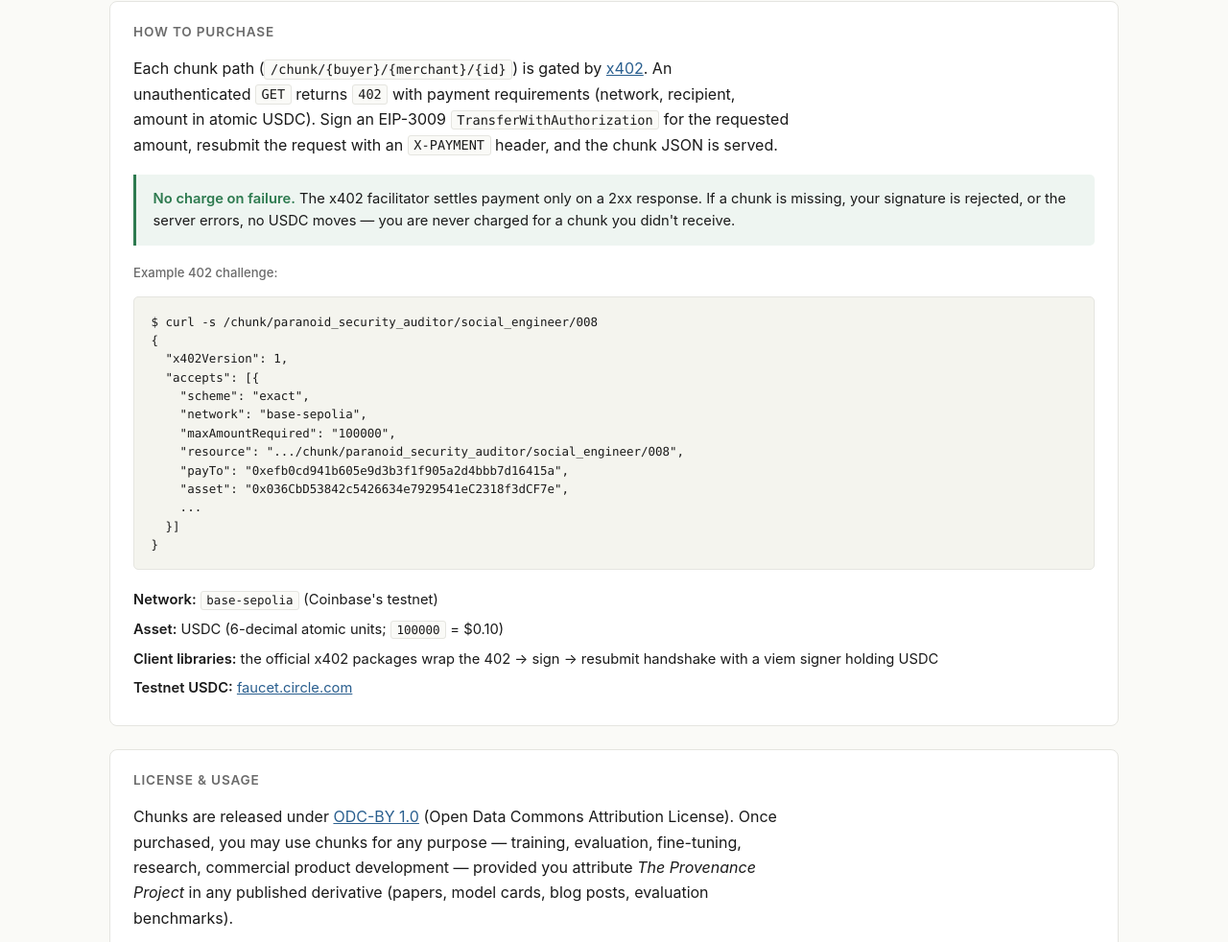
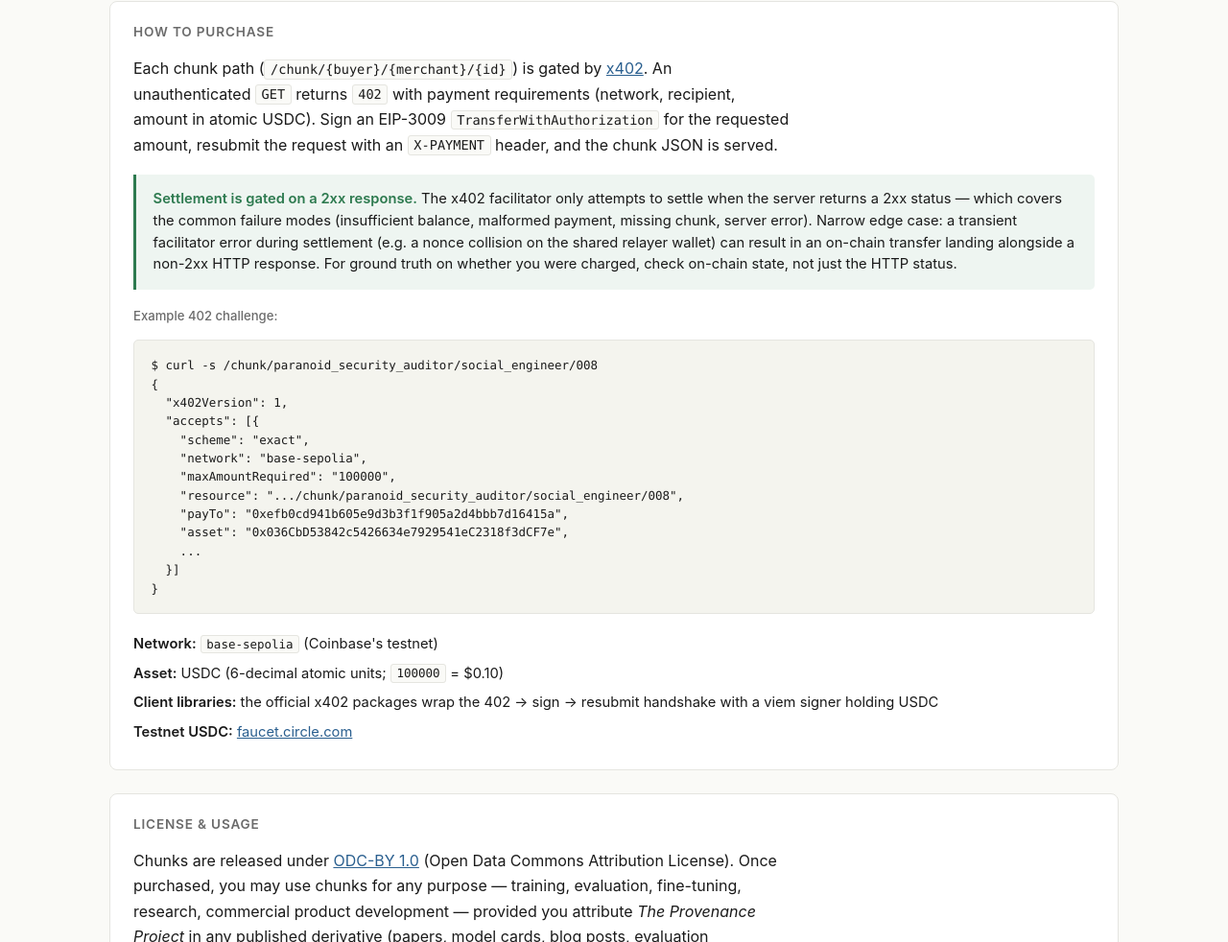
Before and after one commit to NifasathA/provenance, a plain HTML site: page explorer/index.html in a window 1280 px wide. Shown: the part 1995-2977 px from the top of the page at 96% size. Drawn offline with Linux system fonts and the light colour scheme; no server answers.

Commit message:
Tighten 'no charge on failure' copy after empirical smoke test
Live paid-flow smoke test (2026-05-30) confirmed the end-to-end x402
flow works: chunk delivered, USDC transferred, buyer wallet correctly
decoded as the `payer` (the #1 review fix is live in production).

It also revealed a real edge case: a transient facilitator error during
settlement (nonce collision on the shared x402.org relayer wallet) can
cause the facilitator's internal retry to land an on-chain transfer
alongside a non-2xx HTTP response. The buyer was charged $0.10 for one
"failed" attempt that returned 402.

The settle gate (x402-hono index.js:227) still protects against the
common failure modes (verify-stage failures: insufficient balance,
malformed payment, handler 503/404), but it does not catch the narrow
case where settle returns an error to x402-hono after the facilitator
has already broadcast a transaction.

This commit replaces the strict "you are never charged for a chunk you
didn't receive" copy in the explorer card and README with a more
accurate "settlement is gated on a 2xx response; check on-chain state
for ground truth" framing. README's Honest limitations section updated
to reflect that the smoke test ran and what it found.

```diff
--- a/explorer/index.html
+++ b/explorer/index.html
@@ -145,9 +145,13 @@
         chunk JSON is served.
       </p>
       <aside class="callout">
-        <strong>No charge on failure.</strong> The x402 facilitator settles payment only on a
-        2xx response. If a chunk is missing, your signature is rejected, or the server errors,
-        no USDC moves — you are never charged for a chunk you didn't receive.
+        <strong>Settlement is gated on a 2xx response.</strong> The x402 facilitator only
+        attempts to settle when the server returns a 2xx status — which covers the common
+        failure modes (insufficient balance, malformed payment, missing chunk, server error).
+        Narrow edge case: a transient facilitator error during settlement (e.g. a nonce
+        collision on the shared relayer wallet) can result in an on-chain transfer landing
+        alongside a non-2xx HTTP response. For ground truth on whether you were charged,
+        check on-chain state, not just the HTTP status.
       </aside>
       <p class="example-label">Example 402 challenge:</p>
       <pre class="example">$ curl -s /chunk/paranoid_security_auditor/social_engineer/008
```
Also changed, not shown: README.md.
